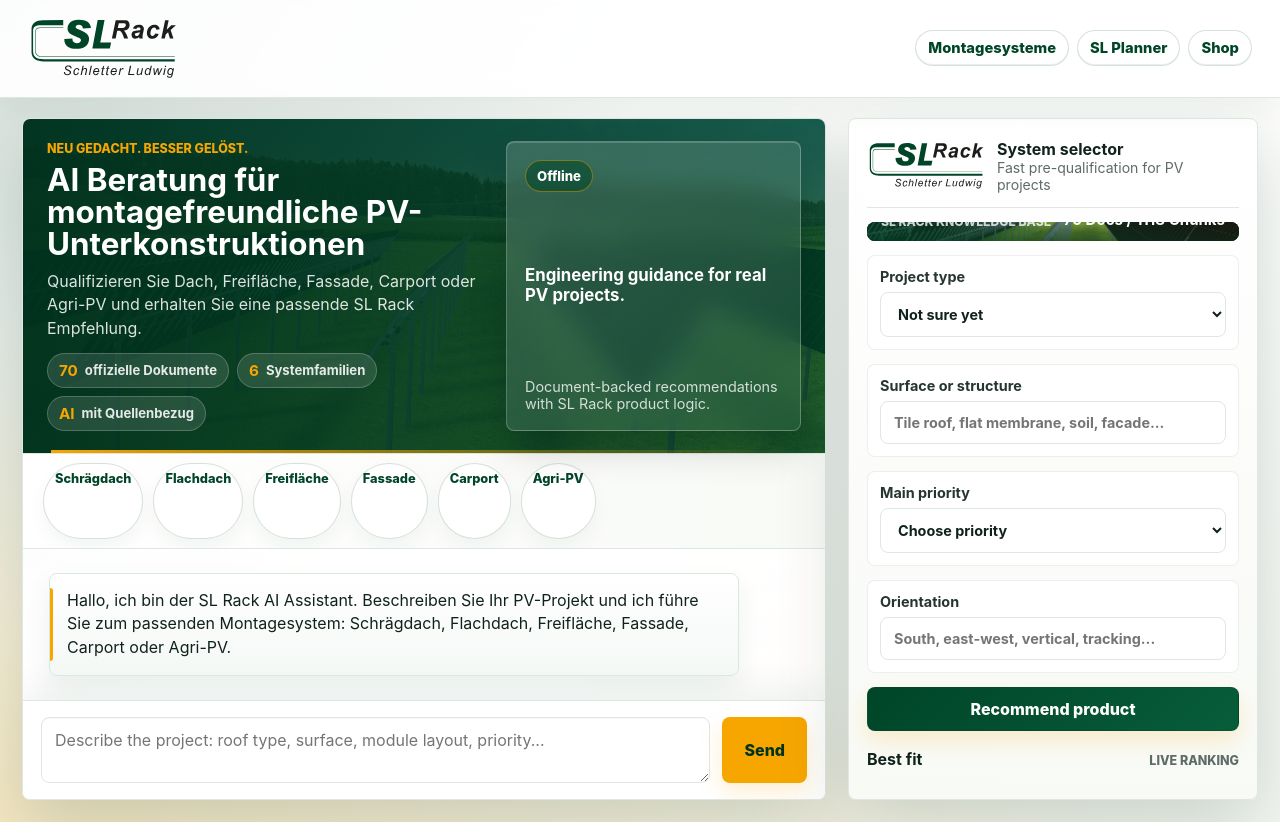
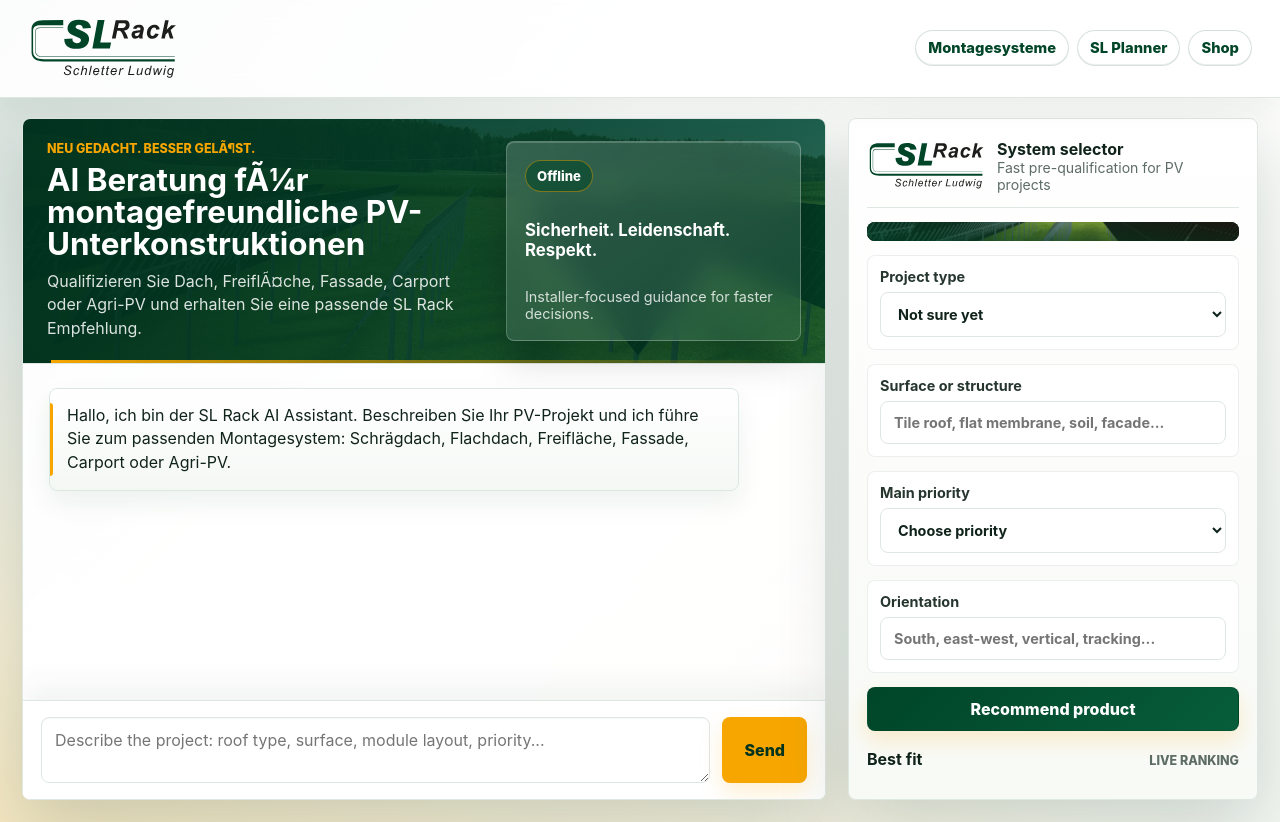
Before and after one commit to harishrvicfit-alt/sl-rack-chatbot, a website: page public/index.html in a window 1280 px wide. Drawn offline with Linux system fonts and the light colour scheme; no server answers.

Commit message:
Revert last visual redesign: structure

```diff
--- a/public/index.html
+++ b/public/index.html
@@ -23,32 +23,18 @@
       <section class="assistant-panel">
         <header class="topbar">
           <div class="hero-copy">
-            <p class="eyebrow">Neu gedacht. Besser gel&ouml;st.</p>
-            <h1>AI Beratung f&uuml;r montagefreundliche PV-Unterkonstruktionen</h1>
+            <p class="eyebrow">Neu gedacht. Besser gelÃ¶st.</p>
+            <h1>AI Beratung fÃ¼r montagefreundliche PV-Unterkonstruktionen</h1>
             <p class="intro">
-              Qualifizieren Sie Dach, Freifl&auml;che, Fassade, Carport oder Agri-PV und erhalten Sie eine passende SL Rack Empfehlung.
+              Qualifizieren Sie Dach, FreiflÃ¤che, Fassade, Carport oder Agri-PV und erhalten Sie eine passende SL Rack Empfehlung.
             </p>
-            <div class="hero-metrics" aria-label="SL Rack assistant capabilities">
-              <span><strong>70</strong> offizielle Dokumente</span>
-              <span><strong>6</strong> Systemfamilien</span>
-              <span><strong>AI</strong> mit Quellenbezug</span>
-            </div>
           </div>
           <div class="hero-card" aria-label="SL Rack product focus">
             <span id="statusBadge" class="status-badge">Checking AI</span>
-            <strong>Engineering guidance for real PV projects.</strong>
-            <span>Document-backed recommendations with SL Rack product logic.</span>
+            <strong>Sicherheit. Leidenschaft. Respekt.</strong>
+            <span>Installer-focused guidance for faster decisions.</span>
           </div>
         </header>
-
-        <div class="signal-strip" aria-label="SL Rack system families">
-          <span>Schr&auml;gdach</span>
-          <span>Flachdach</span>
-          <span>Freifl&auml;che</span>
-          <span>Fassade</span>
-          <span>Carport</span>
-          <span>Agri-PV</span>
-        </div>
 
         <div id="chatLog" class="chat-log" aria-live="polite"></div>
 
@@ -76,10 +62,6 @@
 
         <div class="image-strip" aria-hidden="true">
           <img src="/assets/hero-sl-tracker.jpg" alt="" />
-          <div class="image-caption">
-            <span>SL Rack Knowledge Base</span>
-            <strong>70 Docs / 1118 Chunks</strong>
-          </div>
         </div>
 
         <label>
```
